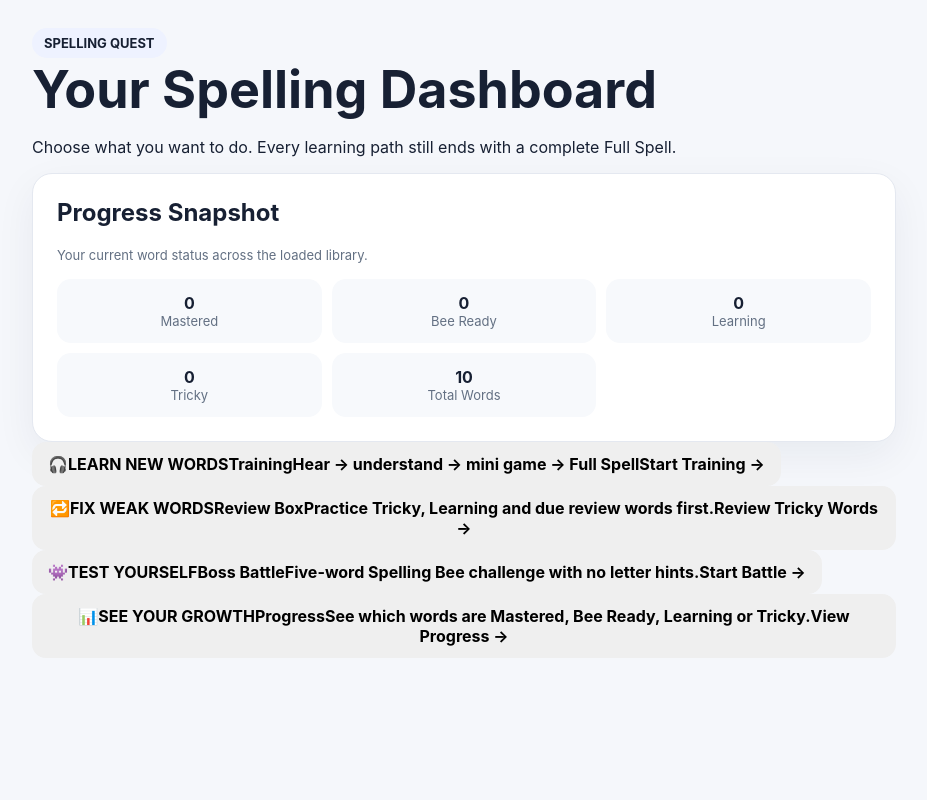
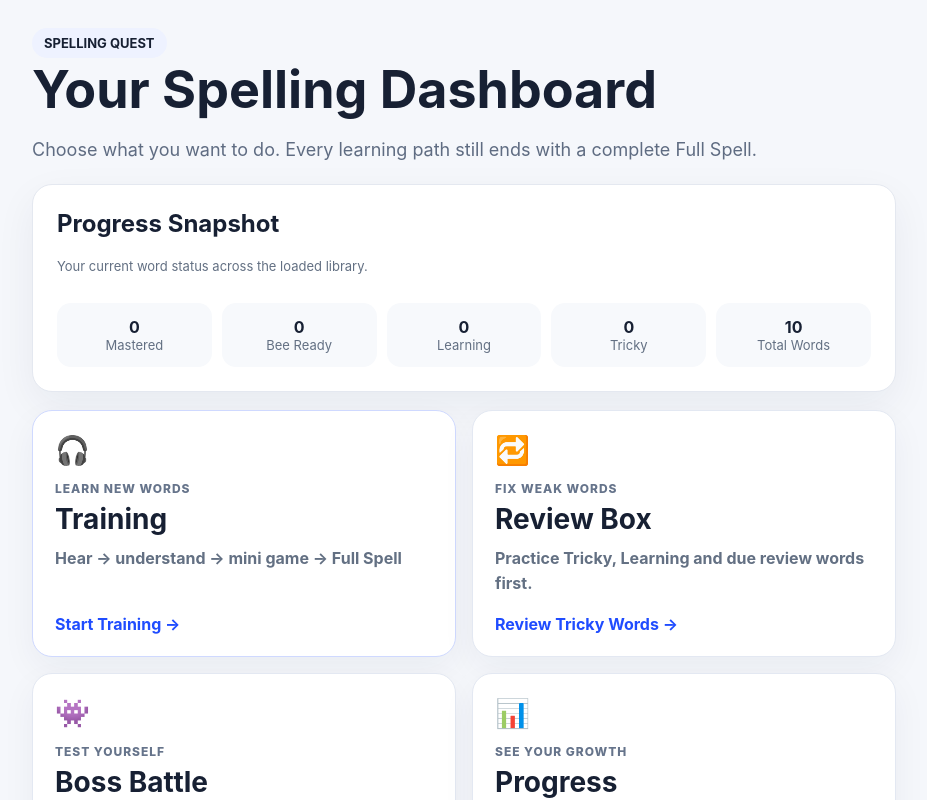
Before and after one commit to Alina1990127/spelling-quest, a Next.js app: page / in a window 1280 px wide. Shown: the top 800 px of the page, without its empty margins (176-1103 px from the left). Built offline with nearby package versions, Linux system fonts and the light colour scheme.

Commit message:
Style Phase 1 dashboard modules

```diff
--- a/app/globals.css
+++ b/app/globals.css
@@ -127,3 +127,98 @@ button {
 @media (max-width: 640px) {
   .stats { grid-template-columns: 1fr; }
 }
+
+
+.dashboardHero {
+  margin-bottom: 24px;
+}
+
+.dashboardHero p {
+  max-width: 760px;
+  color: #5f6c82;
+  font-size: 18px;
+}
+
+.sectionHead {
+  display: flex;
+  justify-content: space-between;
+  align-items: end;
+  gap: 16px;
+  margin-bottom: 14px;
+}
+
+.statsFive {
+  grid-template-columns: repeat(5, minmax(0, 1fr));
+}
+
+.moduleGrid {
+  display: grid;
+  grid-template-columns: repeat(2, minmax(0, 1fr));
+  gap: 16px;
+  margin-top: 18px;
+}
+
+.moduleCard {
+  text-align: left;
+  display: flex;
+  flex-direction: column;
+  align-items: flex-start;
+  min-height: 230px;
+  background: #ffffff;
+  color: #172033;
+  border: 1px solid #e3e8f2;
+  box-shadow: 0 12px 34px rgba(20, 35, 70, 0.05);
+  padding: 22px;
+  border-radius: 20px;
+}
+
+.moduleCard:hover {
+  transform: translateY(-2px);
+  box-shadow: 0 18px 42px rgba(20, 35, 70, 0.09);
+}
+
+.moduleTraining {
+  border-color: #cfd9ff;
+}
+
+.moduleIcon {
+  font-size: 28px;
+  margin-bottom: 14px;
+}
+
+.moduleEyebrow {
+  color: #66748b;
+  font-size: 12px;
+  font-weight: 800;
+  letter-spacing: 0.08em;
+}
+
+.moduleCard strong {
+  font-size: 28px;
+  margin: 6px 0 10px;
+}
+
+.moduleCard > span:not(.moduleIcon):not(.moduleEyebrow) {
+  color: #637083;
+  line-height: 1.55;
+}
+
+.moduleCard b {
+  margin-top: auto;
+  padding-top: 18px;
+  color: #1f4cff;
+}
+
+.placeholderCard {
+  margin-top: 40px;
+}
+
+@media (max-width: 760px) {
+  .statsFive {
+    grid-template-columns: repeat(2, minmax(0, 1fr));
+  }
+
+  .moduleGrid {
+    grid-template-columns: 1fr;
+  }
+}
```
